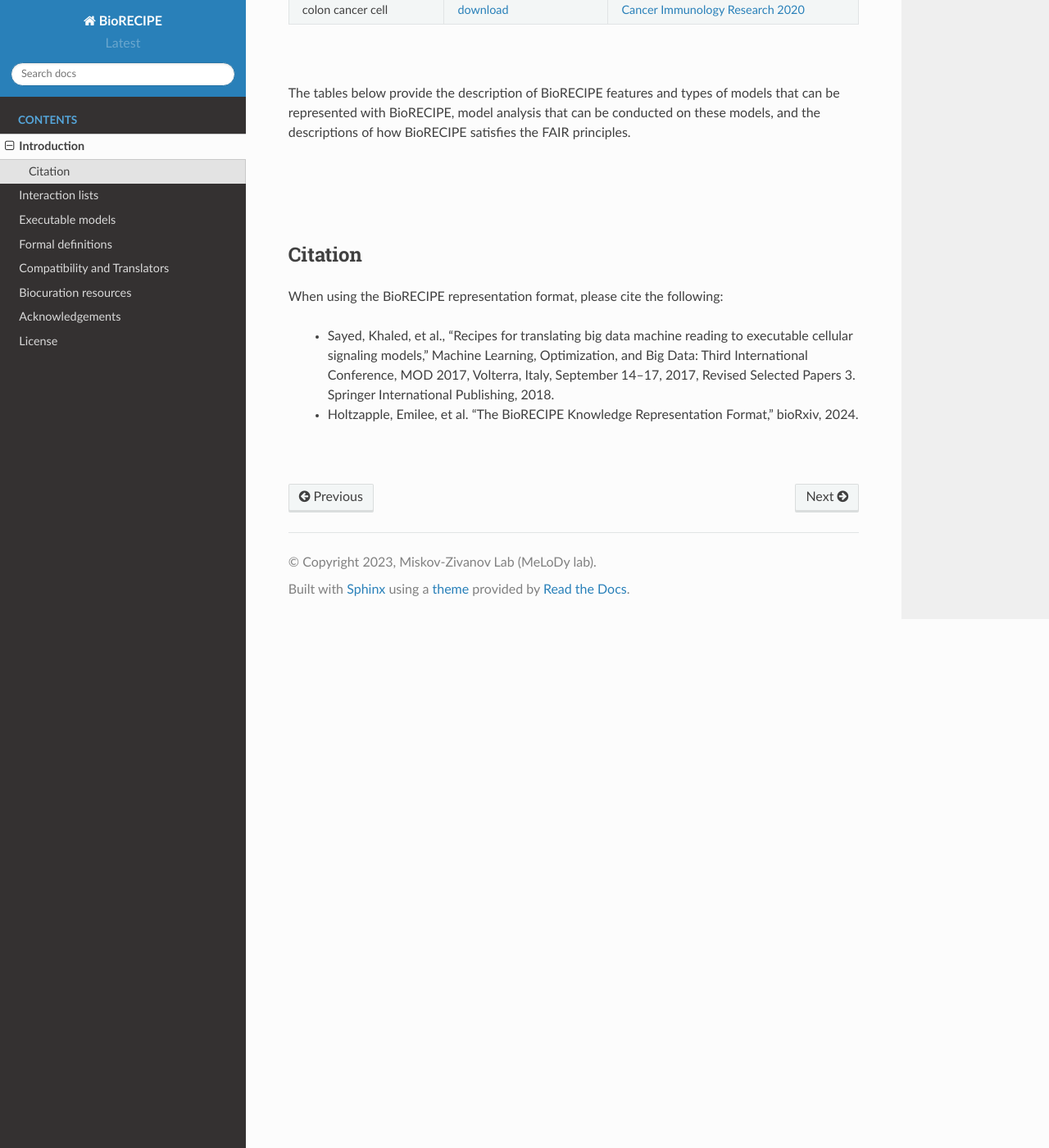
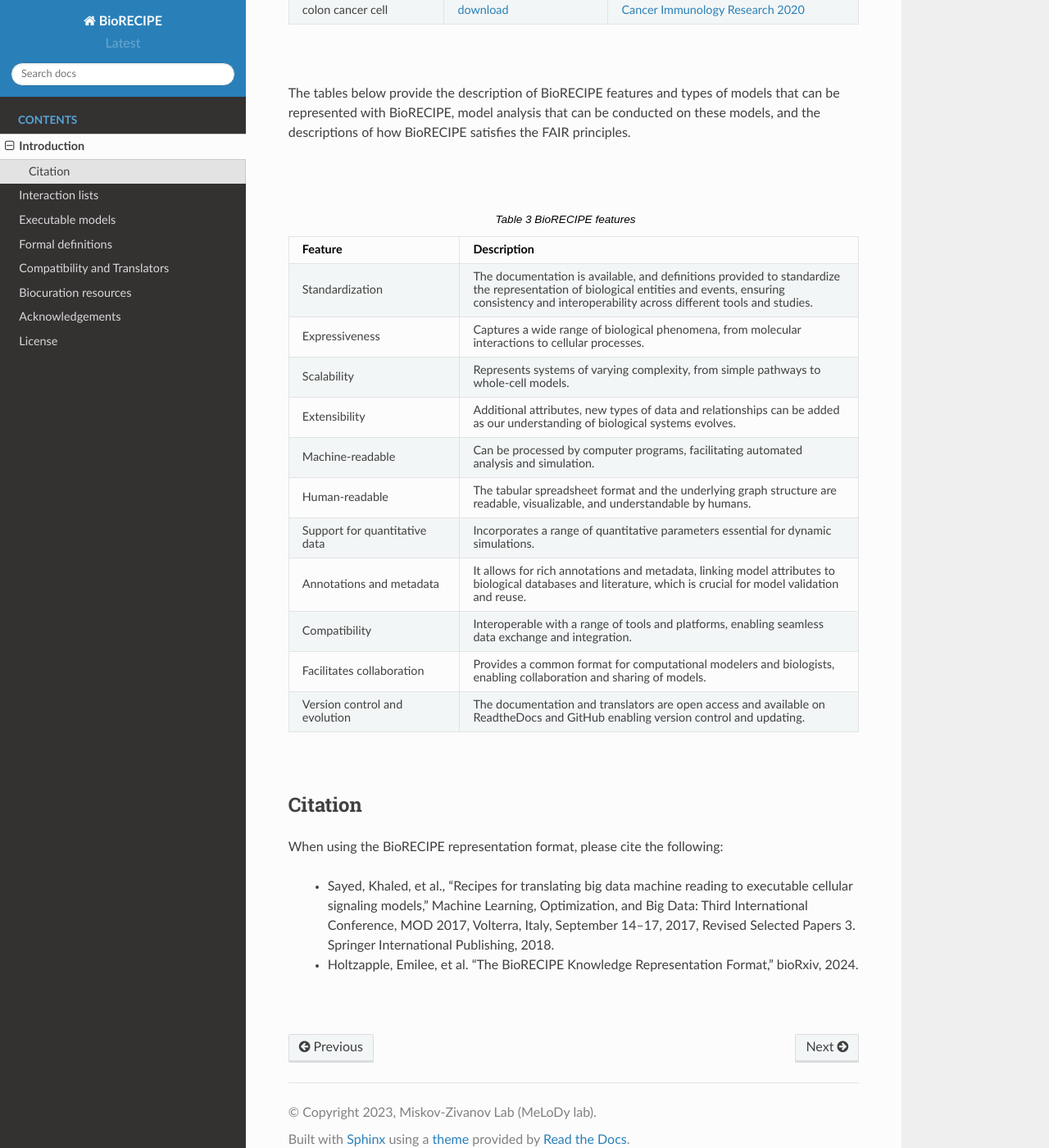
Before and after one commit to pitt-miskov-zivanov-lab/BioRECIPE, a Sphinx documentation site: the page built from docs/introduction.rst, in a window 1280 px wide and 1400 px high, scrolled down 1680 px. Shown: the whole window at 82% size. Built offline with Sphinx 7.4.7 and the Read the Docs theme 2.0.0, drawn with Linux system fonts in a browser that asks for light colours.

Commit message:
Update introduction.rst

```diff
--- a/docs/introduction.rst
+++ b/docs/introduction.rst
@@ -52,17 +52,16 @@ The tables below provide the description of BioRECIPE features and types of mode
     :widths: 30, 70
 
     Standardization, "The documentation is available, and definitions provided to standardize the representation of biological entities and events, ensuring consistency and interoperability across different tools and studies."
-
-    Expressiveness, Captures a wide range of biological phenomena, from molecular interactions to cellular processes.
-    Scalability, Represents systems of varying complexity, from simple pathways to whole-cell models.
-    Extensibility, Additional attributes, new types of data and relationships can be added as our understanding of biological systems evolves.
-    Machine-readable, Can be processed by computer programs, facilitating automated analysis and simulation.
-    Human-readable, The tabular spreadsheet format and the underlying graph structure are readable, visualizable, and understandable by humans.
-    Support for quantitative data, Incorporates a range of quantitative parameters essential for dynamic simulations.
-    Annotations and metadata, It allows for rich annotations and metadata, linking model attributes to biological databases and literature, which is crucial for model validation and reuse.
-    Compatibility, Interoperable with a range of tools and platforms, enabling seamless data exchange and integration.
-    Facilitates collaboration, Provides a common format for computational modelers and biologists, enabling collaboration and sharing of models.
-    Version control and evolution, The documentation and translators are open access and available on ReadtheDocs and GitHub enabling version control and updating.
+    Expressiveness, "Captures a wide range of biological phenomena, from molecular interactions to cellular processes."
+    Scalability, "Represents systems of varying complexity, from simple pathways to whole-cell models."
+    Extensibility, "Additional attributes, new types of data and relationships can be added as our understanding of biological systems evolves."
+    Machine-readable, "Can be processed by computer programs, facilitating automated analysis and simulation."
+    Human-readable, "The tabular spreadsheet format and the underlying graph structure are readable, visualizable, and understandable by humans."
+    Support for quantitative data, "Incorporates a range of quantitative parameters essential for dynamic simulations."
+    Annotations and metadata, "It allows for rich annotations and metadata, linking model attributes to biological databases and literature, which is crucial for model validation and reuse."
+    Compatibility, "Interoperable with a range of tools and platforms, enabling seamless data exchange and integration."
+    Facilitates collaboration, "Provides a common format for computational modelers and biologists, enabling collaboration and sharing of models."
+    Version control and evolution, "The documentation and translators are open access and available on ReadtheDocs and GitHub enabling version control and updating."
 
 |
 
```
